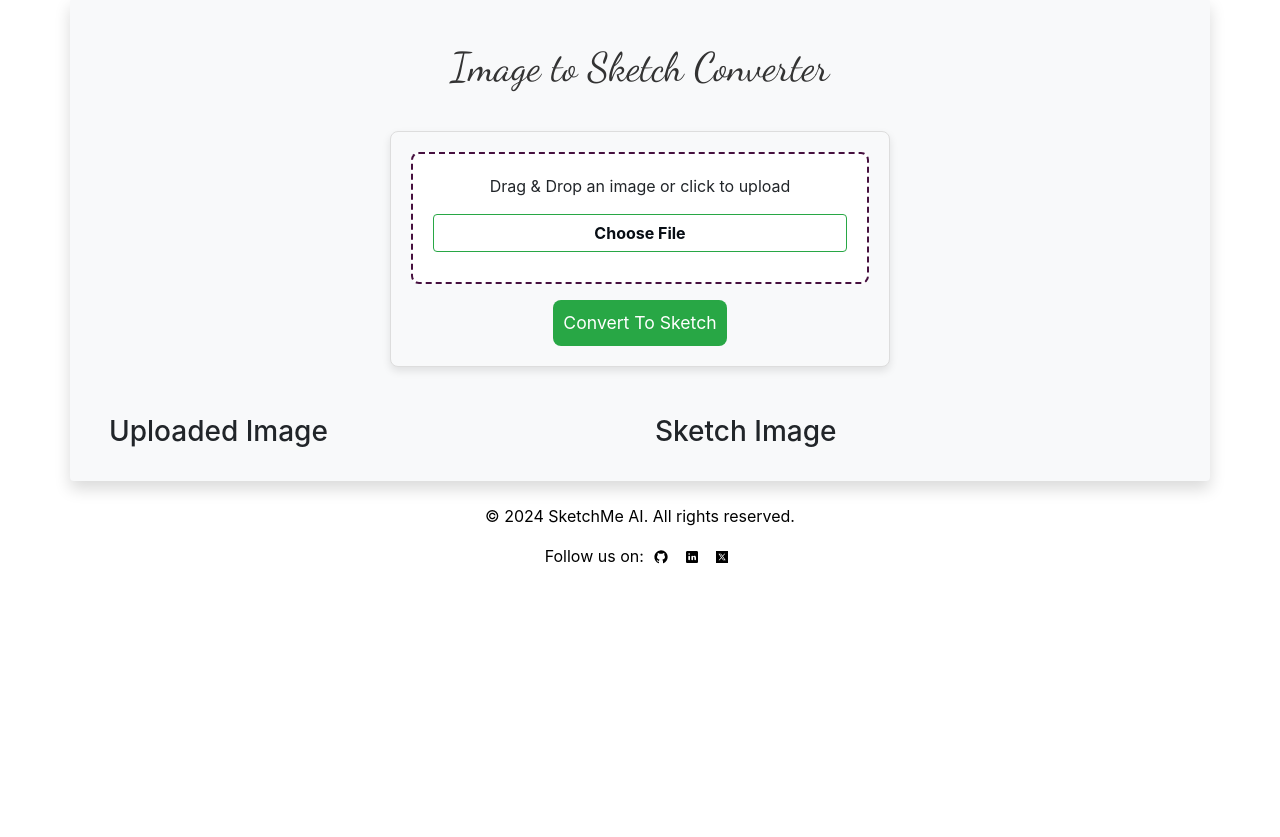
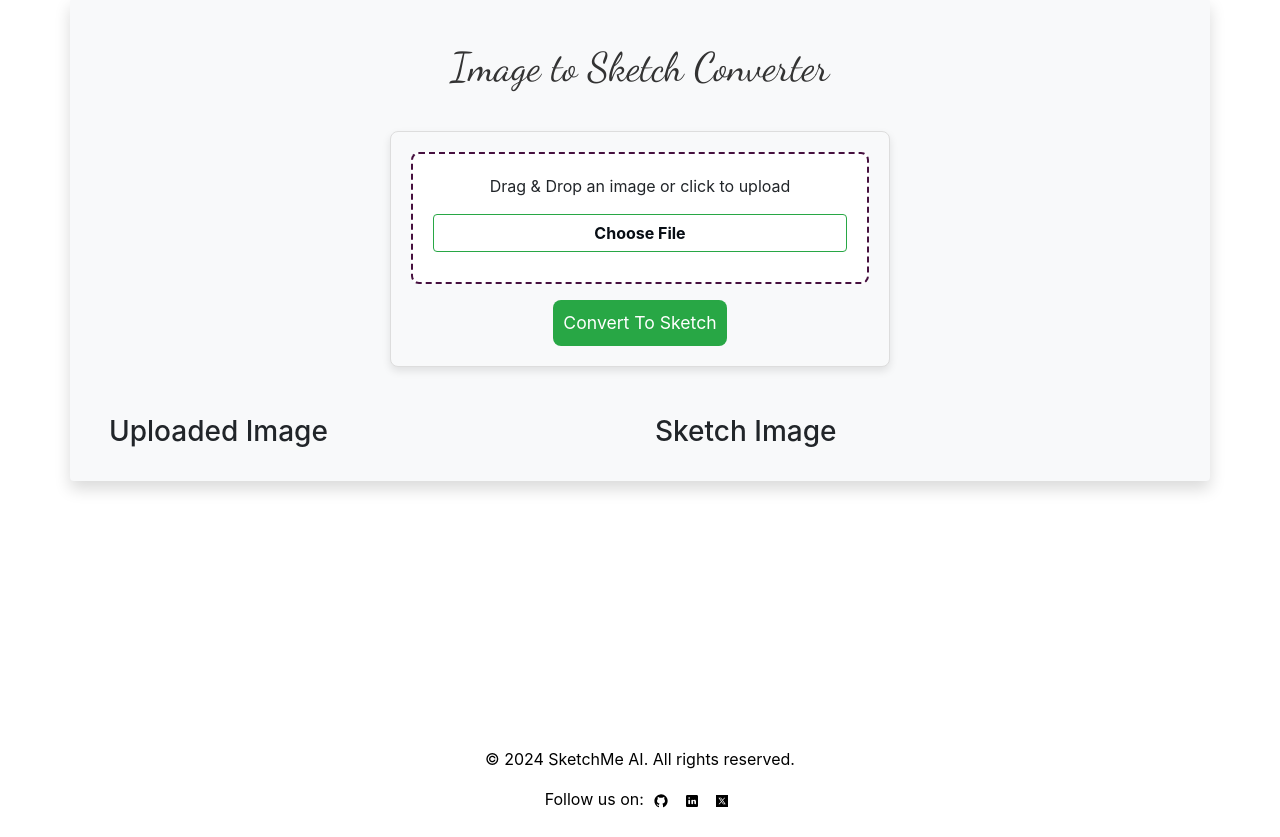
Before and after one commit to satwikshirsat04/SketchMeAI, a Flask app: page / in a window 1280 px wide. Shown: the part 105-942 px from the top of the page. Before the commit the page ends 669 px from the top, so only its background shows below. Run offline with Flask 3, Linux system fonts and the light colour scheme; some libraries are stand-ins or nearby versions.

Commit message:
styles.css

```diff
--- a/static/styles.css
+++ b/static/styles.css
@@ -108,7 +108,7 @@
 }
 
 .footer-container {
-    margin-top: 1%;
+    margin-top: 20%;
     /* background-color: #ffffff; */
     color: #000000;
     padding: 10px 0;
```
